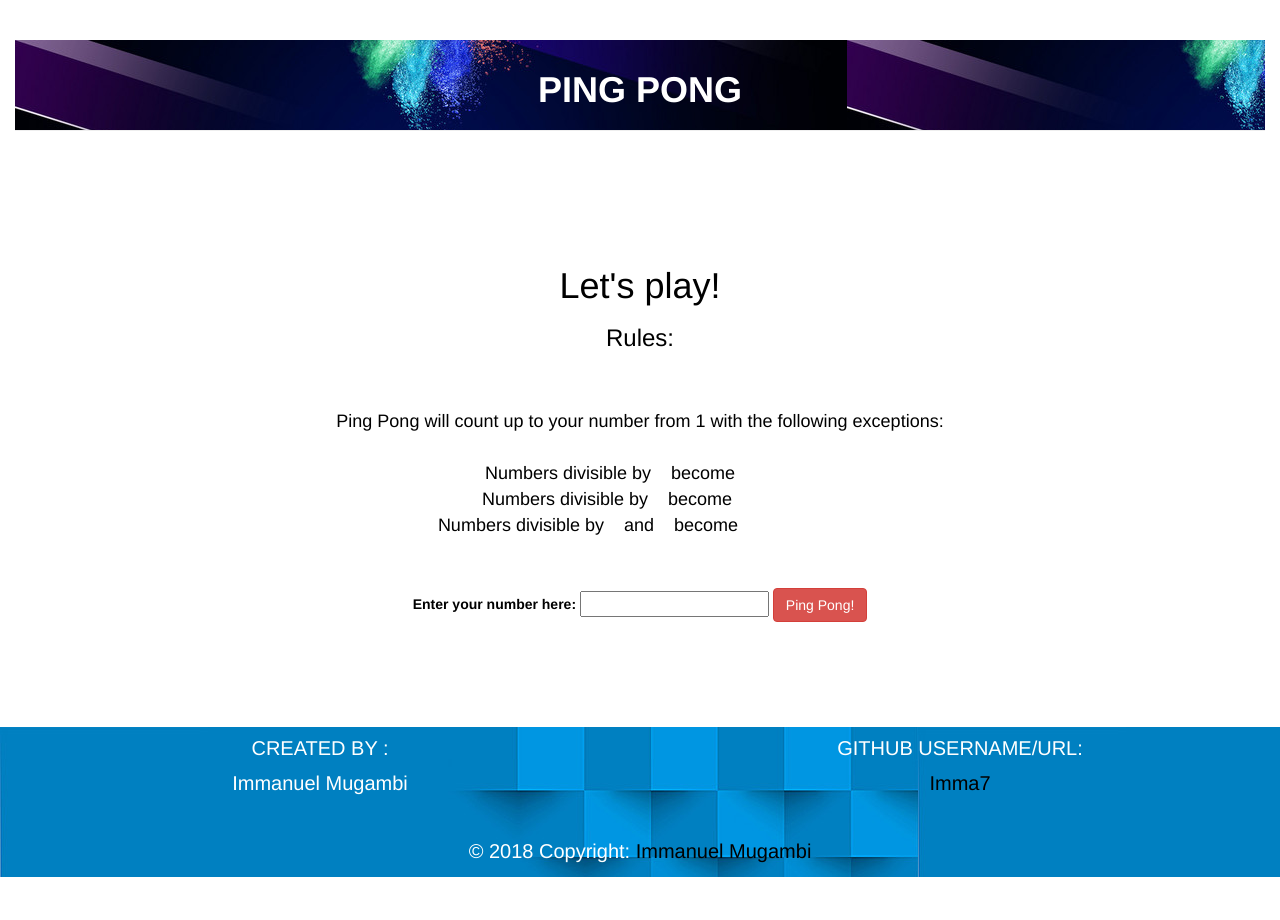
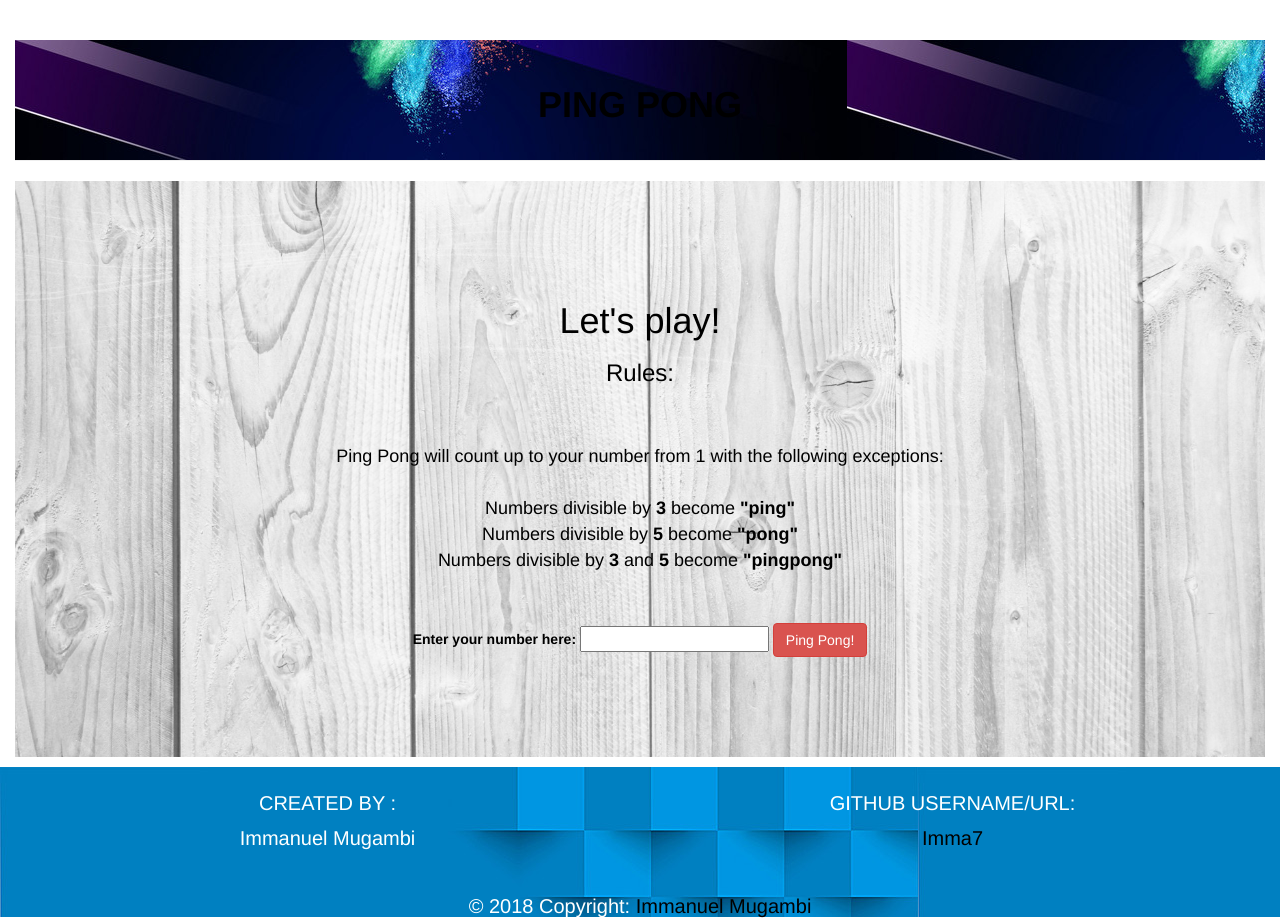
Before and after one commit to Imma7/Ping-Pong, a plain HTML site: page index.html in a window 1280 px wide. Before the commit the page ends 877 px from the top, so only its background shows below. Drawn offline with Linux system fonts and the light colour scheme.

Commit message:
Added background image to Lets Play section

```diff
--- a/css/styles.css
+++ b/css/styles.css
@@ -1,5 +1,5 @@
 body{
-    background-image: url("../images/.jpg");
+    /* background-image: url("../images/wood.jpg"); */
     background-repeat: no-repeat;
     background-attachment: scroll;
     background-size: cover;
@@ -7,17 +7,20 @@ body{
 
 .page-header{
     background-image: url("../images/splashcolor.jpg");
-    /* background-color: aqua; */
     max-width: 100%;
-    padding: 10px;
-    /* margin: 0%; */
+    padding: 25px;
+    color: white;
+}
+
+#header{
+    color: white;
 }
 
 #lets-play{
-    /* background-image: url("../images/Background.png"); */
+    background-image: url("../images/wood.jpg");
     background-size: cover;
     /* margin: 0px; */
-    padding: 95px;
+    padding: 100px;
     color: black;
 
 }
@@ -27,7 +30,7 @@ body{
 }
 
 strong {
-    color: white;
+    color: black;
 }
 
 /* #button{
@@ -40,6 +43,7 @@ strong {
     background-color: black;
     color: white;
     font-size: 20px;
+    padding: 15px;
 }
 
 .text-uppercase{
--- a/index.html
+++ b/index.html
@@ -10,7 +10,7 @@
 <body>
   <div class="container-fluid">
     <div class="page-header text-center">
-      <h1><strong>PING PONG</strong></h1>
+      <h1 style="color:#FFFFFF"><strong>PING PONG</strong></h1>
     </div>
 
     <div class="container-fluid  text-center" id="lets-play">
```
Also changed, not shown: images/wood.jpg (added).
